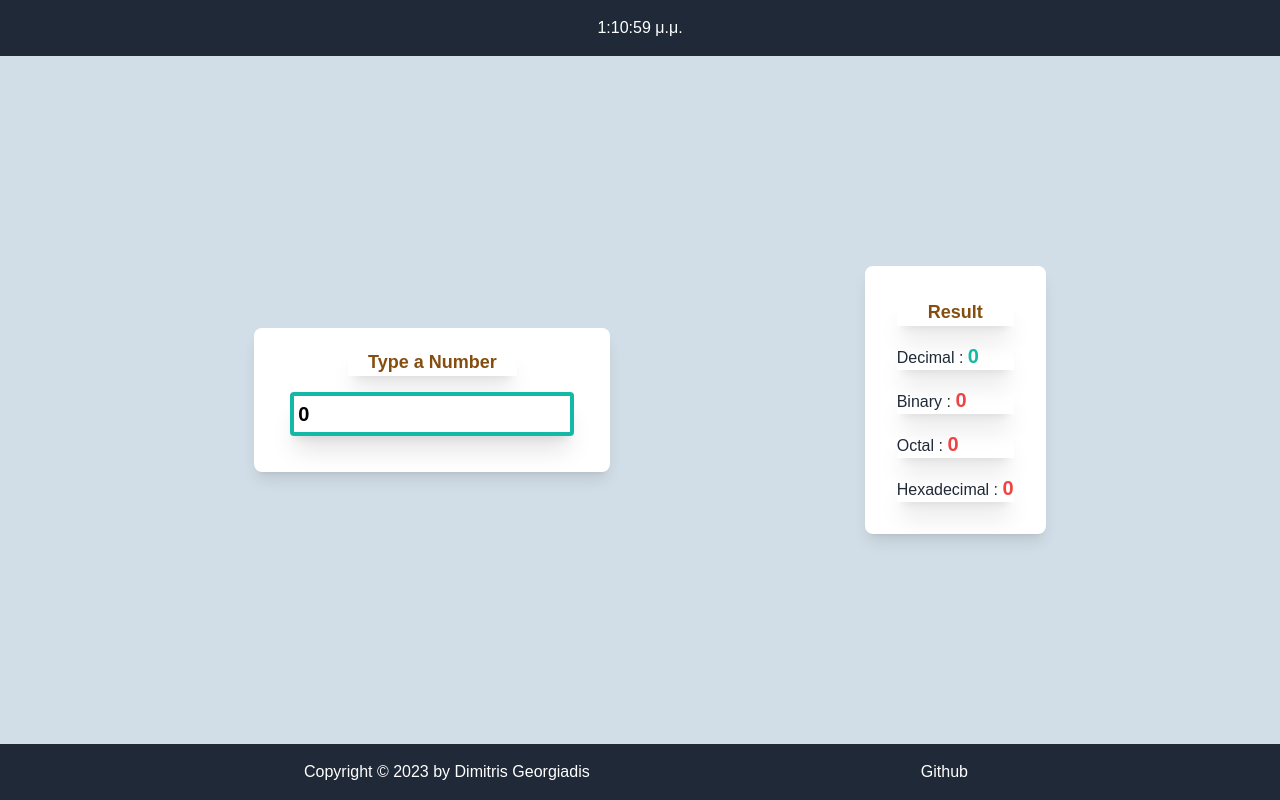
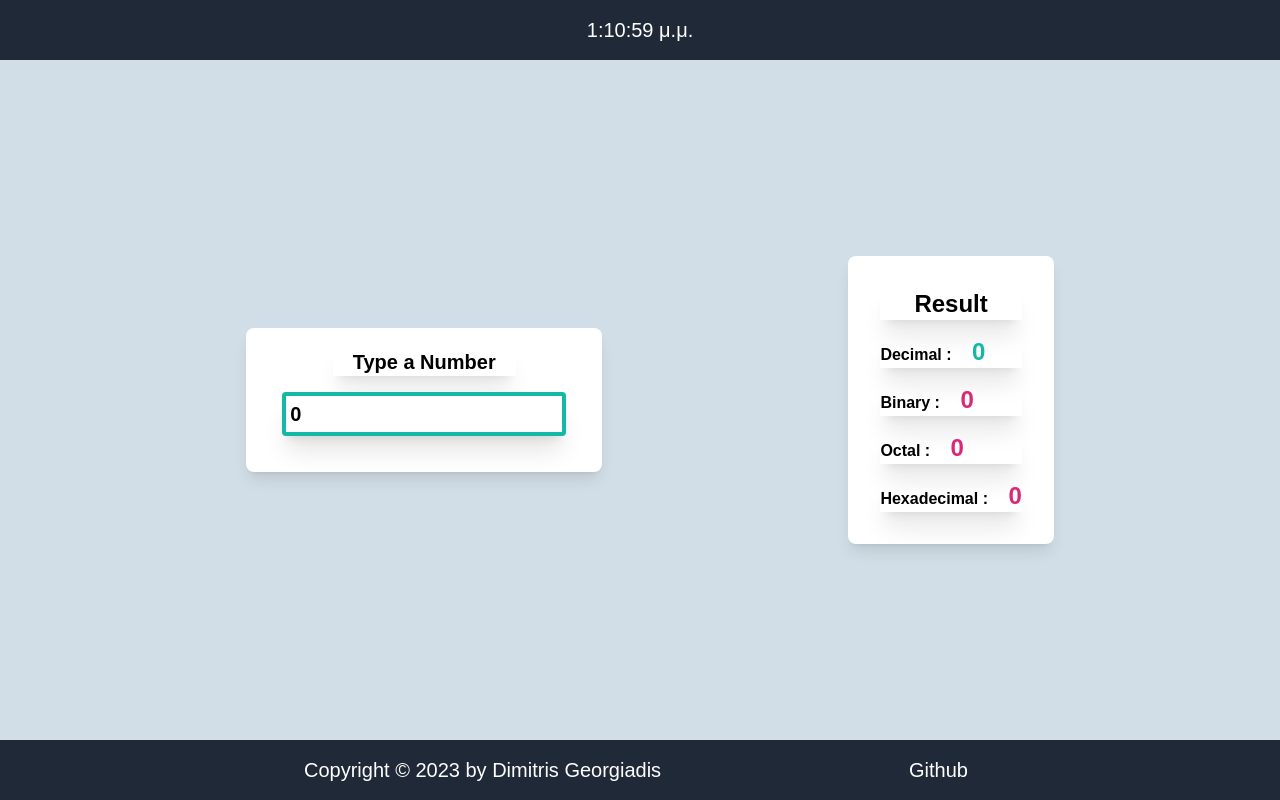
Before and after one commit to geojimas/deciconv, a Vue app: page / in a window 1280 px wide. Built offline with nearby package versions, Linux system fonts and the light colour scheme; a web font is replaced by a local one.

Commit message:
ui fixes

```diff
--- a/src/components/ContentView.vue
+++ b/src/components/ContentView.vue
@@ -1,11 +1,9 @@
 <template>
-  <div class="mb-auto flex h-screen justify-evenly items-center flex-wrap">
+  <div class="flex h-screen justify-evenly items-center flex-wrap">
     <div class="animate__animated animate__fadeInDown flex items-center justify-center px-5">
-      <div
-        class="rounded-lg bg-white shadow-lg text-gray-800"
-        style="max-width: auto">
+      <div class="rounded-lg bg-white shadow-lg text-gray-800">
         <div class="flex items-center flex-col p-5">
-          <h2 class="text-lg font-bold text-yellow-800 shadow-xl text-center px-5">Type a Number</h2>
+          <h2 class="text-xl font-bold text-black shadow-xl text-center px-5">Type a Number</h2>
           <input
             type="tel"
             name="number"
@@ -29,25 +27,21 @@
       </div>
     </div>
     <div class="animate__animated animate__fadeInDown">
-      <div
-        class="rounded-lg bg-white shadow-lg p-8 text-gray-800"
-        style="max-width: auto">
-        <p class="text-lg mb-4 font-bold text-yellow-800 shadow-xl text-center px-5">
-          Result
+      <div class="flex flex-wrap flex-col rounded-lg bg-white shadow-lg p-8 font-bold">
+        <p class="text-2xl mb-4 font-bold text-black shadow-xl text-center px-5">Result</p>
+        <p class="shadow-xl mb-4">
+          Decimal :
+          <span class="text-2xl text-teal-500 ml-4 font-bold">{{ decimalNumber }}</span>
         </p>
-        <h3 class="shadow-xl mb-4">
-          Decimal :
-          <span class="text-xl text-teal-500 font-bold">{{ decimalNumber }}</span>
-        </h3>
-        <h3 class="shadow-xl mb-4">
-          Binary : <span class="text-xl text-red-500 font-bold">{{ binaryNumber }}</span>
-        </h3>
-        <h3 class="shadow-xl mb-4">
-          Octal : <span class="text-xl text-red-500 font-bold">{{ octaNumber }}</span>
-        </h3>
-        <h3 class="shadow-xl">
-          Hexadecimal : <span class="text-xl text-red-500 font-bold">{{ hexadecNumber }}</span>
-        </h3>
+        <p class="shadow-xl mb-4">
+          Binary : <span class="text-2xl text-pink-600 ml-4 font-bold">{{ binaryNumber }}</span>
+        </p>
+        <p class="shadow-xl mb-4">
+          Octal : <span class="text-2xl text-pink-600 ml-4 font-bold">{{ octaNumber }}</span>
+        </p>
+        <p class="shadow-xl">
+          Hexadecimal : <span class="text-2xl text-pink-600 ml-4 font-bold">{{ hexadecNumber }}</span>
+        </p>
       </div>
     </div>
   </div>
--- a/src/components/FooterView.vue
+++ b/src/components/FooterView.vue
@@ -1,7 +1,7 @@
 <template>
   <div class="bg-gray-800">
     <div class="max-w-2xl mx-auto py-4">
-      <div class="animate__animated animate__fadeIn flex flex-col md:flex-row md:justify-between items-center text-md text-white">
+      <div class="animate__animated animate__fadeIn flex flex-col md:flex-row md:justify-between items-center text-xl text-white">
         <p class="mt-4 md:mt-0">
           Copyright &#169; {{ new Date().getFullYear() }} by Dimitris Georgiadis
         </p>
--- a/src/components/NavBar.vue
+++ b/src/components/NavBar.vue
@@ -1,7 +1,7 @@
 <template>
   <nav class="flex px-4 py-4 justify-center items-center bg-gray-800">
     <div class="text-white">
-      <div class="animate__animated animate__fadeIn">
+      <div class="animate__animated animate__fadeIn text-xl">
         {{ timeString }}
       </div>
     </div>
```
